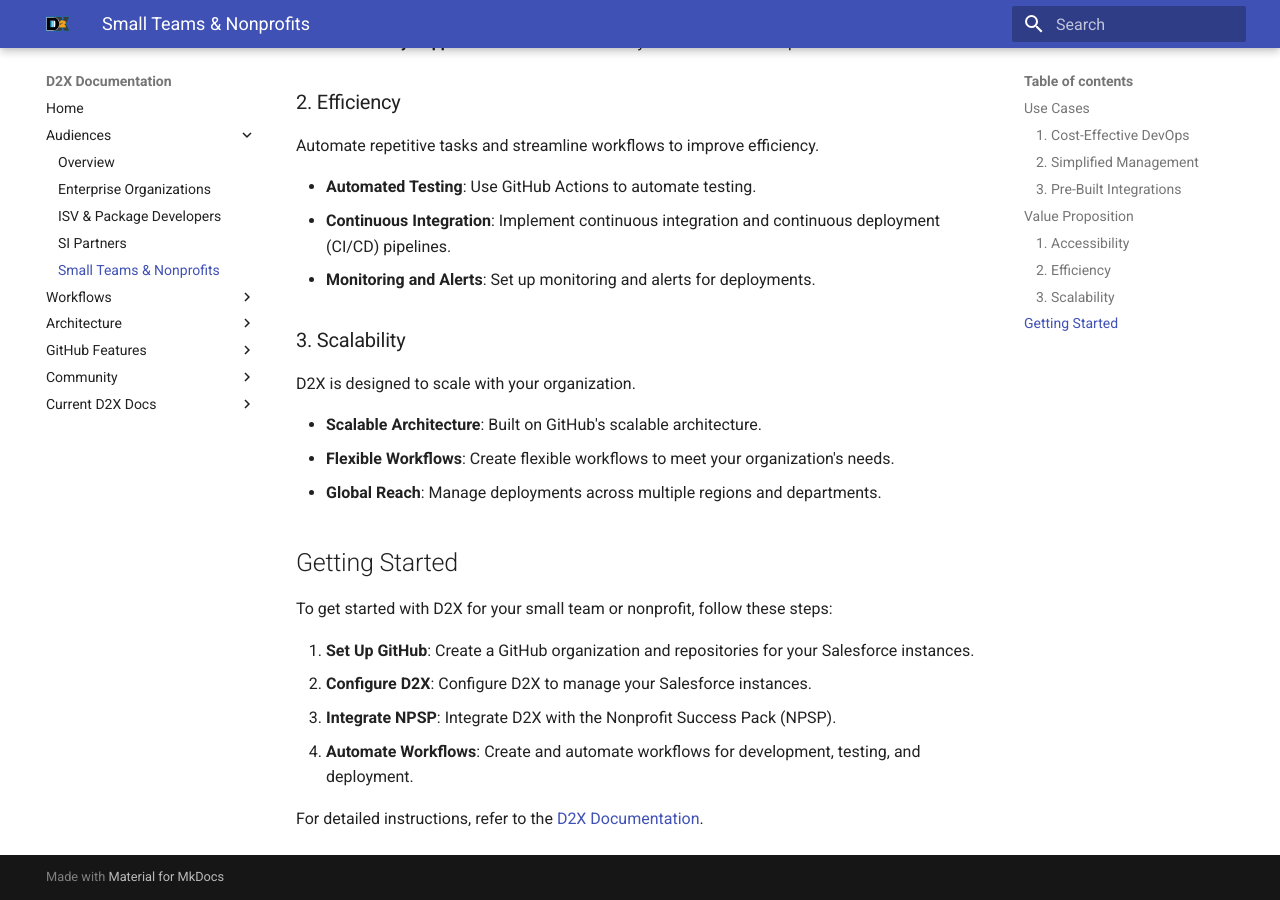
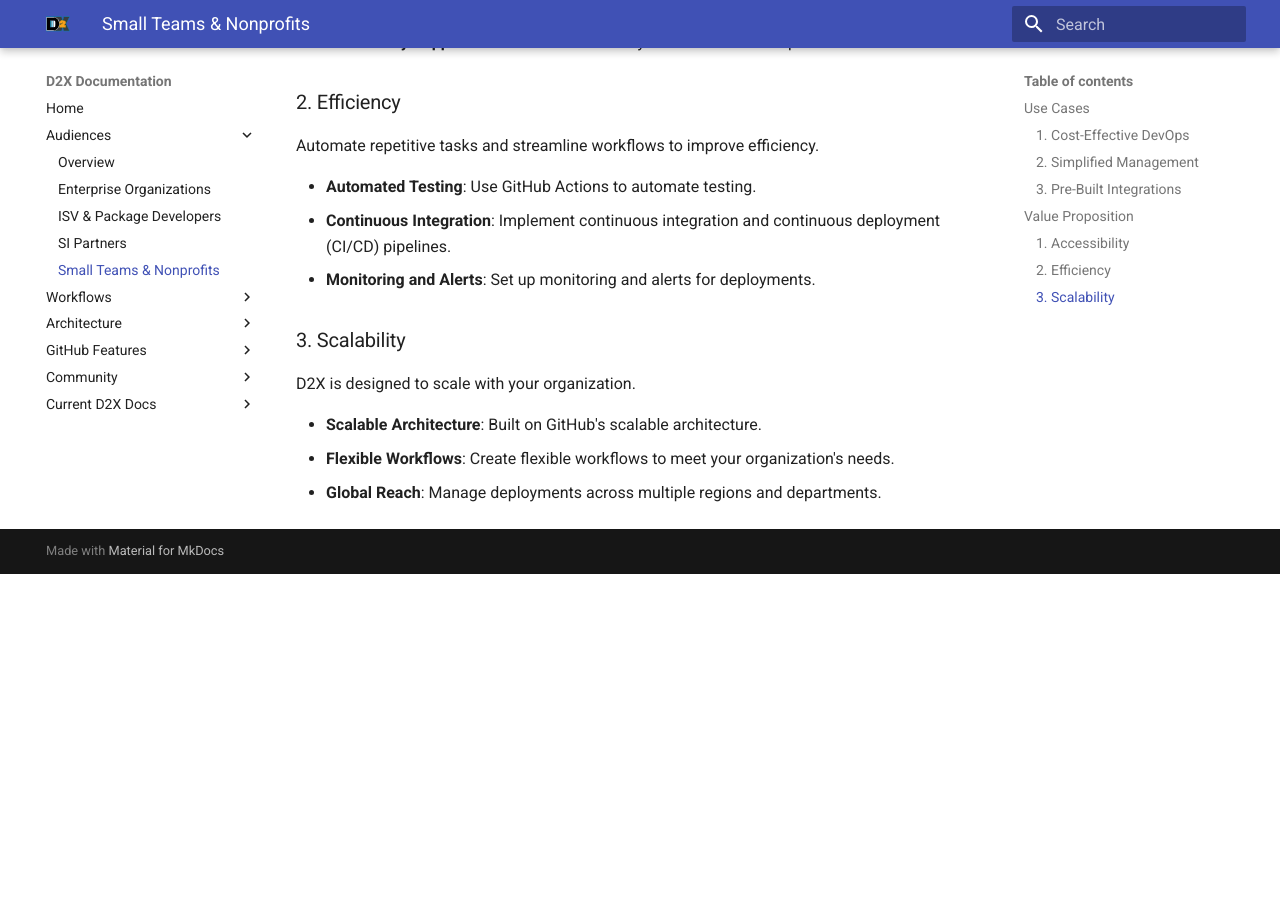
Before and after one commit to muselab-d2x/d2x, an MkDocs documentation site: the page built from docs/audiences/small.md, in a window 1280 px wide and 900 px high, scrolled down 1129 px. Built offline with MkDocs 1.6.1 and Material for MkDocs 9.7.7, drawn with Linux system fonts in a browser that asks for light colours; after the commit the page ends 1703 px from its top, so only the background shows below that.

Commit message:
Remove Getting Started sections from docs
Remove "Getting Started" sections from various documentation files.

* Remove the "Getting Started" section from `docs/audiences/enterprise.md`.
* Remove the "Getting Started" section from `docs/audiences/isv.md`.
* Remove the "Getting Started" section from `docs/audiences/partner.md`.
* Remove the "Getting Started" section from `docs/audiences/small.md`.

---

For more details, open the [Copilot Workspace session](https://copilot-workspace.githubnext.com/muselab-d2x/d2x?shareId=XXXX-XXXX-XXXX-XXXX).

```diff
--- a/docs/audiences/small.md
+++ b/docs/audiences/small.md
@@ -51,14 +51,3 @@
 - **Scalable Architecture**: Built on GitHub's scalable architecture.
 - **Flexible Workflows**: Create flexible workflows to meet your organization's needs.
 - **Global Reach**: Manage deployments across multiple regions and departments.
-
-## Getting Started
-
-To get started with D2X for your small team or nonprofit, follow these steps:
-
-1. **Set Up GitHub**: Create a GitHub organization and repositories for your Salesforce instances.
-2. **Configure D2X**: Configure D2X to manage your Salesforce instances.
-3. **Integrate NPSP**: Integrate D2X with the Nonprofit Success Pack (NPSP).
-4. **Automate Workflows**: Create and automate workflows for development, testing, and deployment.
-
-For detailed instructions, refer to the [D2X Documentation](../index.md).
```
Also changed, not shown: docs/audiences/enterprise.md (+0 -11 lines), docs/audiences/isv.md (+0 -11 lines), docs/audiences/partner.md (+0 -11 lines).
